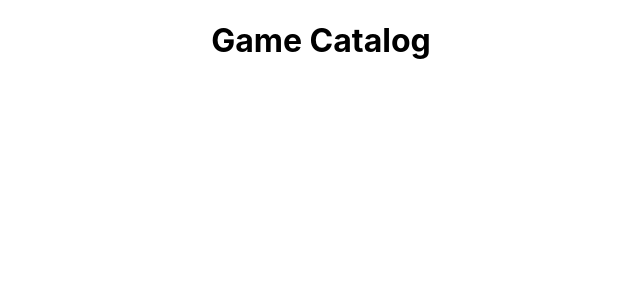
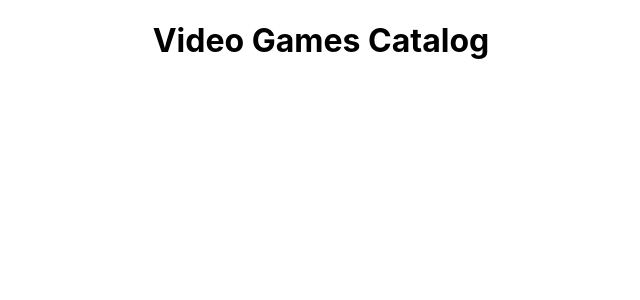
Before and after one commit to jeje59223/video-games--frontend, a React (Create React App) app: page / in a window 1280 px wide. Shown: the top 300 px of the page, without its empty margins (319-959 px from the left). Built offline with nearby package versions, Linux system fonts and the light colour scheme.

Commit message:
correction App.test

```diff
--- a/src/App.tsx
+++ b/src/App.tsx
@@ -4,7 +4,7 @@ import './App.css';
 function App() {
   return (
     <div className="App">
-      <h1>Game Catalog</h1>
+      <h1>Video Games Catalog</h1>
     </div>
   );
 }
```
Also changed, not shown: 1 other file (tests, documents, lock files or other folders).
